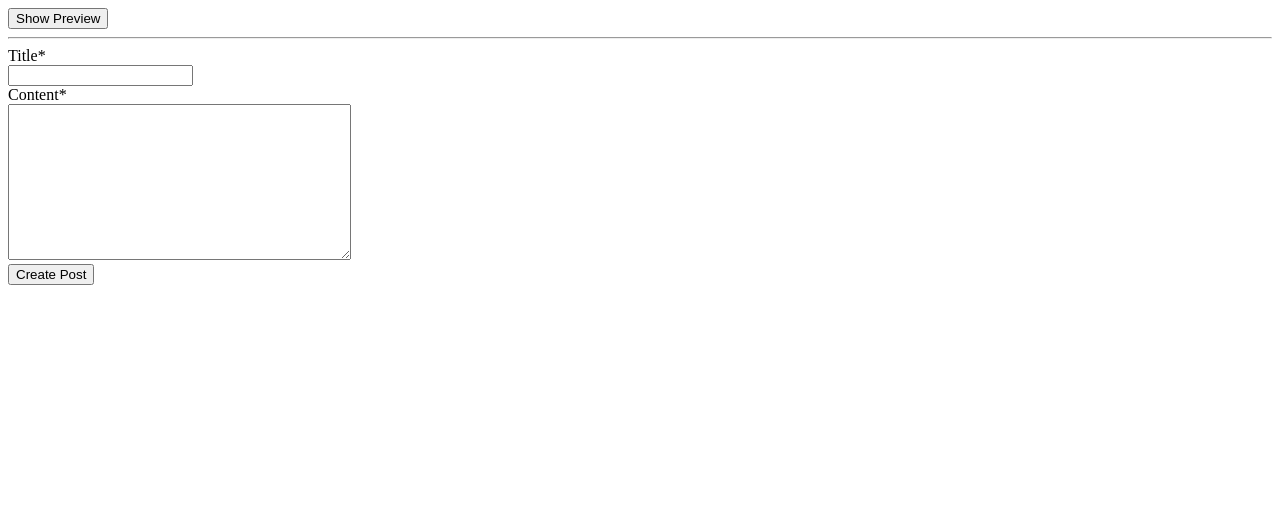
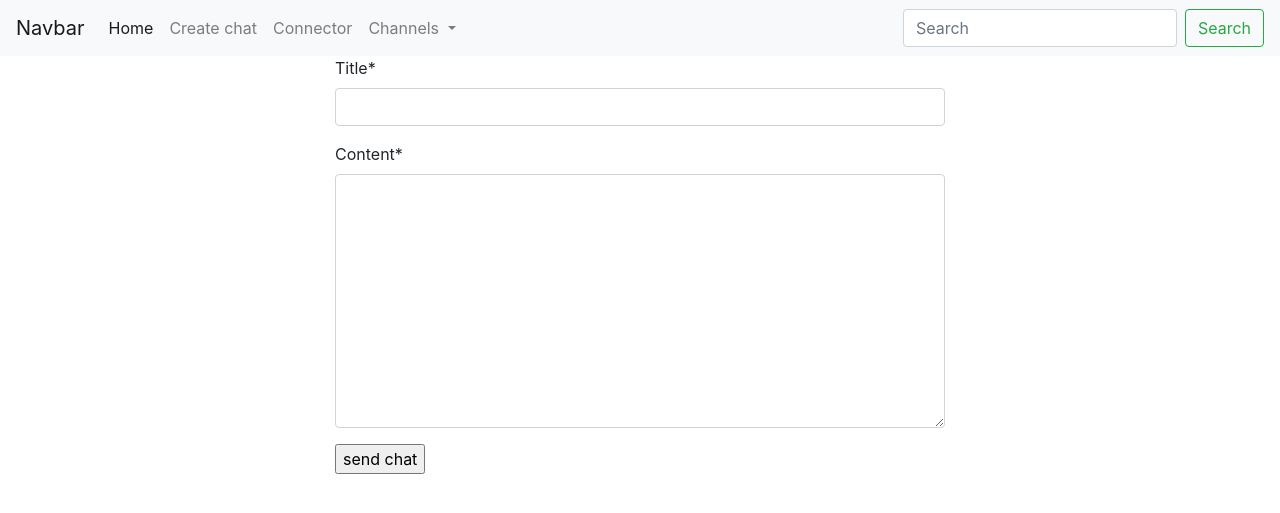
Before and after one commit to mfundontini/faux-chat, a Django app: page /chat/create in a window 1280 px wide. Shown: the top 513 px of the page. Run offline with Django 3.2, Linux system fonts and the light colour scheme; parts of the project's set-up code (start-up, migrations or seed data) failed here and were passed over; some libraries are stand-ins or nearby versions.

Commit message:
Setup request-response based chat

```diff
--- a/chat/templates/chat/create.html
+++ b/chat/templates/chat/create.html
@@ -1,30 +1,26 @@
-<!DOCTYPE html>
-<html lang="en">
-<head>
-    <meta charset="UTF-8">
-    <title>Title</title>
-</head>
-<body>
+{% extends "base.html" %}
 {% load crispy_forms_tags %}
-    <div class="row"  >
-        <div id="preview-container" class="col-sm-6" hidden>
-            <input type="button" id="hide-preview" class="btn-primary" value="Hide Preview" />
-            <hr >
-            <div id="title-preview" ></div>
-            <br /><br />
-            <div id="content-preview" ></div>
-            <br />
-            <hr >
-        </div>
 
-        <div id="edit-container" class="col-sm-6">
-            <input type="button" id="show-preview" class="btn-primary" value="Show Preview" />
-            <hr >
-            <form method="POST" enctype="multipart/form-data" action="">
+{% block content %}
+    <div class="row">
+        <div class="col-md-6 offset-md-3">
+            <div class="form-section">
+                <form method="POST" enctype="multipart/form-data" action="">
                 {% csrf_token %}
                     {{form|crispy}}
-                <input type="submit" value="Create Post"/>
-            </form>
+                <input type="submit" value="send chat"/>
+                </form>
+            </div>
+            <div class="message-section">
+                {% for instance in chats %}
+                    <hr >
+                        <a href="{% url 'chat:detail'  instance.uid %}"><h2 class="text-center">{{ instance.title }}</h2></a>
+                        <div class="text-center">
+                            <p>{{ instance.content }}</p>
+                            <p>{{ instance.timestamp }}</p>
+                        </div>
+                {% endfor %}
+            </div>
         </div>
     </div>
-</body>
+{% endblock %}
--- a/chat/views.py
+++ b/chat/views.py
@@ -2,14 +2,13 @@ import requests
 from uuid import uuid4
 from json import dumps, loads
 
-from django.http import Http404, HttpRequest, HttpResponseRedirect
-from django.urls import reverse
 from django.views.generic import ListView, DetailView, View
 from django.shortcuts import render, get_object_or_404, redirect
 
 from .models import Chat
 from .forms import CreateChatForm
-from connector.consts import USER, CHANNEL, MOCK_CHANNELS
+from connector.consts import USER, MOCK_CHANNELS, CHANNEL
+from connector.utils import post_to_feersum
 
 
 class ViewThreads(ListView):
@@ -20,6 +19,7 @@ class ViewThreads(ListView):
 
 class CreateChatView(View):
     form_class = CreateChatForm
+    chats = Chat.objects.all()
 
     initial = {
         "address": USER,
@@ -31,16 +31,18 @@ class CreateChatView(View):
 
     def get(self, request, *args, **kwargs):
         form = self.form_class(initial=self.initial)
-        return render(request, self.template_name, {'form': form})
+        return render(request, self.template_name, {'form': form, 'chats': self.chats})
 
     def post(self, request, *args, **kwargs):
         form = self.form_class(request.POST)
         if form.is_valid():
             instance = Chat(**form.cleaned_data)
             instance.save()
+
+            post_to_feersum(MOCK_CHANNELS.get(CHANNEL), instance)
             return redirect(instance.get_absolute_url())
 
-        return render(request, self.template_name, {'form': form})
+        return render(request, self.template_name, {'form': form, 'chats': self.chats})
 
 
 class MessageDetailView(DetailView):
--- a/connector/urls.py
+++ b/connector/urls.py
@@ -5,8 +5,8 @@ from connector import views
 app_name = 'connector'
 
 urlpatterns = [
-    path('channels/', views.list_channels),
-    re_path(r'channels/(?P<cid>[^/]+)$', views.get_channel),
-    re_path(r'channels/(?P<cid>[^/]+)/messages/$', views.receive_message),
-    re_path(r'chat/(?P<cid>[^/]+)/send$', views.chat_send),
+    path('channels/', views.list_channels, name="channels"),
+    re_path(r'channels/(?P<cid>[^/]+)$', views.get_channel, name="channel"),
+    re_path(r'channels/(?P<cid>[^/]+)/messages/$', views.receive_message, name="recieve"),
+    re_path(r'chat/(?P<cid>[^/]+)/send$', views.chat_send, name="send"),
 ]
--- /dev/null
+++ b/project/context_processors.py
@@ -0,0 +1,9 @@
+from connector.consts import MOCK_CHANNELS
+
+
+def get_channels(request):
+    return {
+        "get_channels": [
+            {"id": channel, "label": data["label"]
+             } for channel, data in MOCK_CHANNELS.items()]
+    }
--- a/project/settings.py
+++ b/project/settings.py
@@ -25,7 +25,7 @@ SECRET_KEY = 'd)=*fb=ti07!6p6aq506d&xhl%j1^&@jlus(-9=8de&(wv5o1%'
 # SECURITY WARNING: don't run with debug turned on in production!
 DEBUG = True
 
-ALLOWED_HOSTS = ['localhost', '127.0.0.1', 'c7b296ca.ngrok.io']
+ALLOWED_HOSTS = ['*']
 
 
 # Application definition
@@ -71,6 +71,7 @@ TEMPLATES = [
                 'django.template.context_processors.request',
                 'django.contrib.auth.context_processors.auth',
                 'django.contrib.messages.context_processors.messages',
+                'project.context_processors.get_channels',
             ],
         },
     },
@@ -127,3 +128,4 @@ USE_TZ = True
 # https://docs.djangoproject.com/en/2.0/howto/static-files/
 
 STATIC_URL = '/static/'
+CRISPY_TEMPLATE_PACK = "bootstrap4"
--- /dev/null
+++ b/templates/base.html
@@ -0,0 +1,51 @@
+<!DOCTYPE html>
+<html lang="en">
+<head>
+    <meta charset="UTF-8">
+    <title>Title</title>
+    <link rel="stylesheet" href="https://stackpath.bootstrapcdn.com/bootstrap/4.1.3/css/bootstrap.min.css" integrity="sha384-MCw98/SFnGE8fJT3GXwEOngsV7Zt27NXFoaoApmYm81iuXoPkFOJwJ8ERdknLPMO" crossorigin="anonymous">
+</head>
+<body>
+    <nav class="navbar navbar-expand-lg navbar-light bg-light" style="background-color: #e3f2fd;">
+        <a class="navbar-brand" href="#">Navbar</a>
+        <button class="navbar-toggler" type="button" data-toggle="collapse" data-target="#navbarSupportedContent" aria-controls="navbarSupportedContent" aria-expanded="false" aria-label="Toggle navigation">
+        <span class="navbar-toggler-icon"></span>
+        </button>
+
+        <div class="collapse navbar-collapse" id="navbarSupportedContent">
+            <ul class="navbar-nav mr-auto">
+                <li class="nav-item active">
+                    <a class="nav-link" href="{% url 'chat:thread' %}">Home <span class="sr-only">(current)</span></a>
+                </li>
+                <li class="nav-item">
+                    <a class="nav-link" href="{% url 'chat:create' %}">Create chat</a>
+                </li>
+                <li class="nav-item">
+                    <a class="nav-link" href="{% url 'connector:channels' %}">Connector</a>
+                </li>
+                <li class="nav-item dropdown">
+                    <a class="nav-link dropdown-toggle" href="#" id="navbarDropdown" role="button" data-toggle="dropdown" aria-haspopup="true" aria-expanded="false">
+                    Channels
+                    </a>
+                    <div class="dropdown-menu" aria-labelledby="navbarDropdown">
+                        {% for chnnl in get_channels %}
+                            <a class="dropdown-item" href="{% url 'connector:channel' chnnl.id %}">{{ chnnl.label }}</a>
+                        {% endfor %}
+                    </div>
+      </li>
+            </ul>
+        <form class="form-inline my-2 my-lg-0">
+            <input class="form-control mr-sm-2" type="search" placeholder="Search" aria-label="Search">
+            <button class="btn btn-outline-success my-2 my-sm-0" type="submit">Search</button>
+        </form>
+        </div>
+    </nav>
+    <div class="container-fluid">
+        {% block content %}
+        {% endblock %}
+    </div>
+    <script src="https://code.jquery.com/jquery-3.3.1.slim.min.js" integrity="sha384-q8i/X+965DzO0rT7abK41JStQIAqVgRVzpbzo5smXKp4YfRvH+8abtTE1Pi6jizo" crossorigin="anonymous"></script>
+    <script src="https://cdnjs.cloudflare.com/ajax/libs/popper.js/1.14.3/umd/popper.min.js" integrity="sha384-ZMP7rVo3mIykV+2+9J3UJ46jBk0WLaUAdn689aCwoqbBJiSnjAK/l8WvCWPIPm49" crossorigin="anonymous"></script>
+    <script src="https://stackpath.bootstrapcdn.com/bootstrap/4.1.3/js/bootstrap.min.js" integrity="sha384-ChfqqxuZUCnJSK3+MXmPNIyE6ZbWh2IMqE241rYiqJxyMiZ6OW/JmZQ5stwEULTy" crossorigin="anonymous"></script>
+</body>
+</html>
```
Also changed, not shown: chat/templates/chat/detail.html (+15 -16 lines), chat/templates/chat/thread.html (+18 -14 lines), connector/utils.py (+27 -0 lines), connector/views.py (+3 -17 lines).
